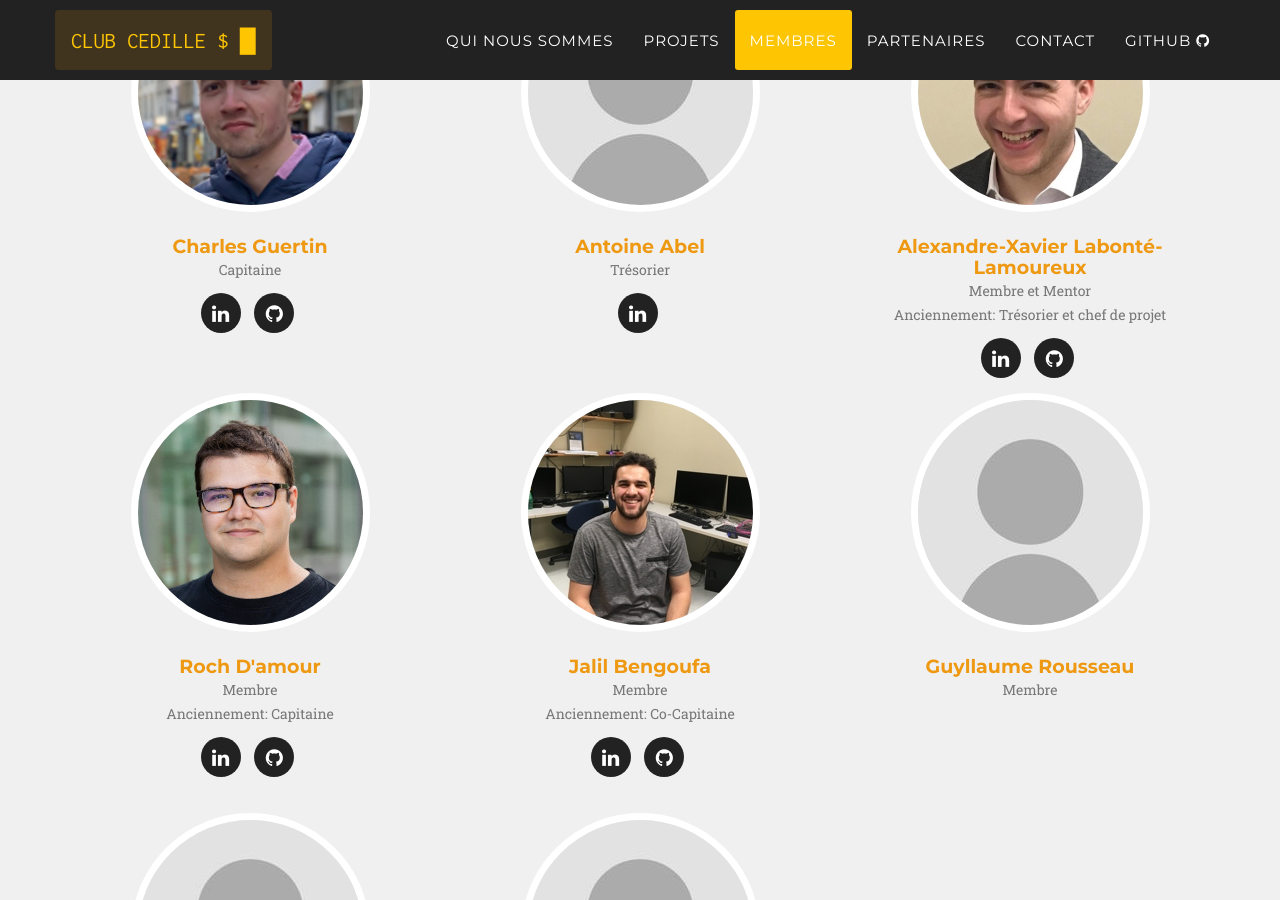
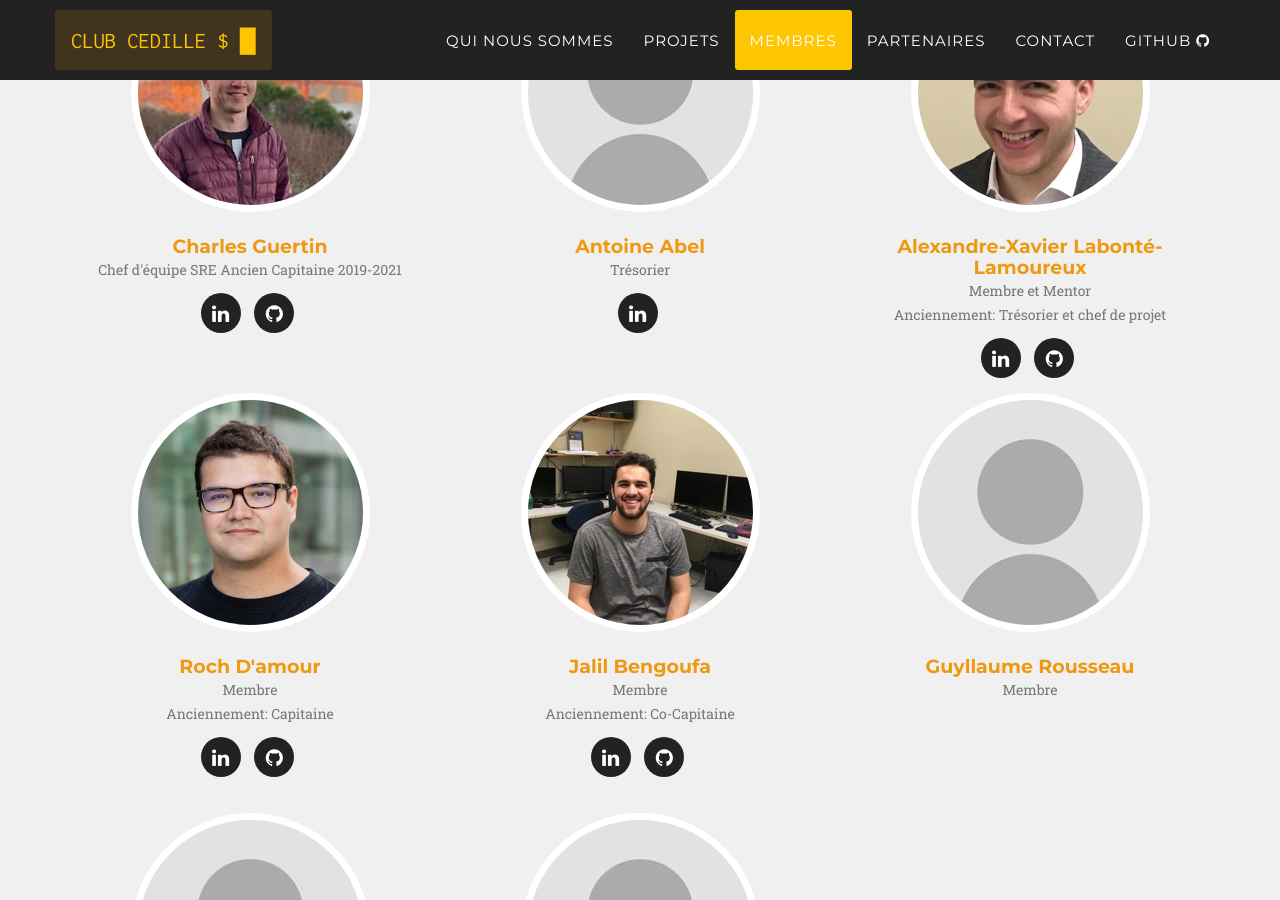
Before and after one commit to ClubCedille/clubcedille.github.io, a Jekyll site: the page built from index.html, in a window 1280 px wide and 900 px high, scrolled down 4965 px. Built offline with Jekyll 4.4.1, drawn with Linux system fonts in a browser that asks for light colours; some web fonts are replaced.

Commit message:
Update photo + titre pour Charles (#84)

```diff
--- a/_data/fr/members.yml
+++ b/_data/fr/members.yml
@@ -41,7 +41,9 @@ people:
   cguertz:
     name: Charles Guertin
     email: charlesguertin@live.ca
-    position: Capitaine
+    position: |
+      Chef d'équipe SRE
+      Ancien Capitaine 2019-2021
     pic: cguertz
     social:
       - title: linkedin
```
Also changed, not shown: img/team/cguertz.jpg.
